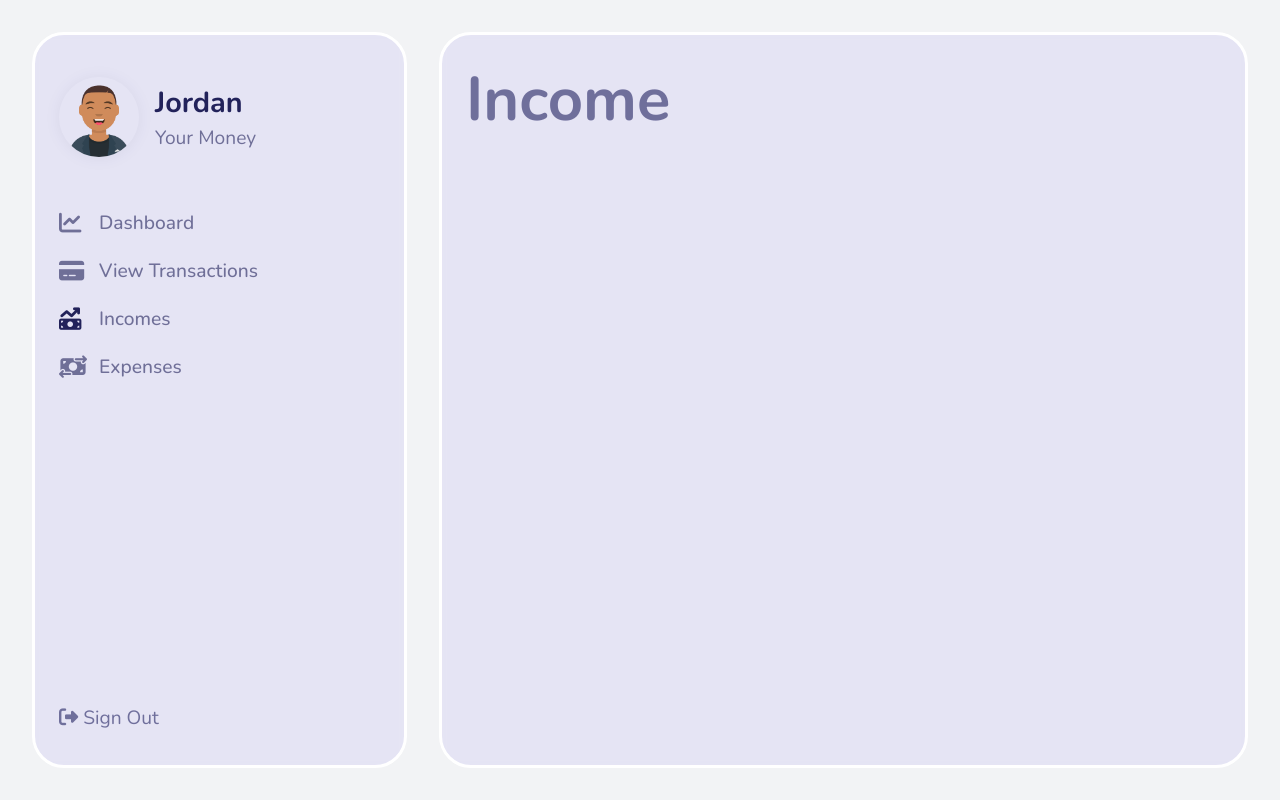
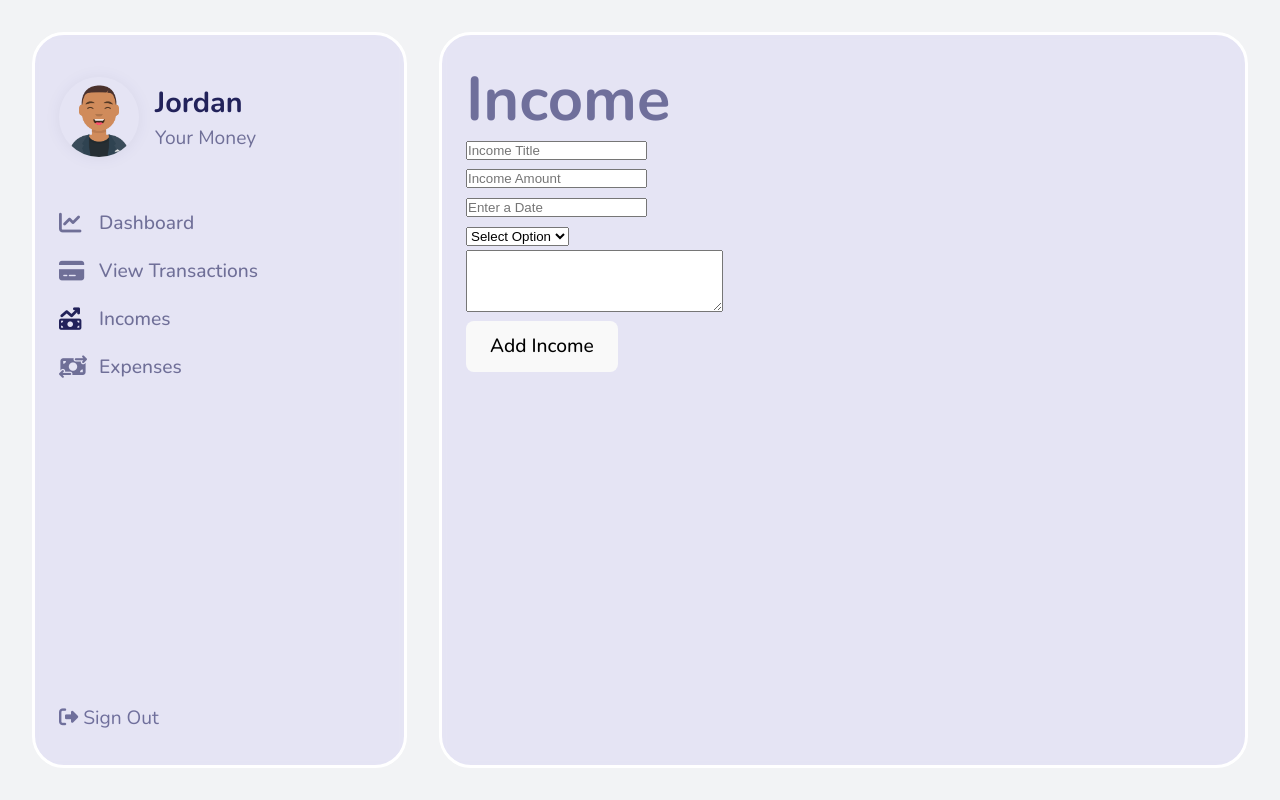
Before and after one commit to jhuffm8/Capstone-BudgetingApp, a React (Vite) app in the folder frontend/: page / in a window 1280 px wide. Both pictures are taken after a click on the item "Incomes". Built offline with nearby package versions, Linux system fonts and the light colour scheme.

Commit message:
created form for adding income

```diff
--- a/frontend/context/Global.jsx
+++ b/frontend/context/Global.jsx
@@ -1,8 +1,8 @@
-import { createContext, useState } from "react";
+import { createContext, useContext, useState } from "react";
 import axios from 'axios'
 const BASE_URL = `http://localhost:8080/api/`;
 
-export const GlobalContext = createContext(null)
+const GlobalContext = createContext({})
 
 
 
@@ -12,9 +12,8 @@ export const GlobalProvider = ({children}) => {
     const [expenses, setExpenses] = useState([]);
     const [error, setError] = useState(null);
 
-
     const addIncome = async (income) => {
-        const res = await axios.post(`${BASE_URL}income`, income)
+         const res = await axios.post(`${BASE_URL}income`, income)
             .catch((err) => {
                 setError(err.res.data.message)
             })
@@ -22,11 +21,11 @@ export const GlobalProvider = ({children}) => {
 
 
     return (
-        <GlobalContext.Provider value={'hello'}>
+        <GlobalContext.Provider value={{addIncome}}>
             {children}
         </GlobalContext.Provider>
     )
 
+}
 
-
-}
+export const useGlobal = () => useContext(GlobalContext)
--- a/frontend/src/App.jsx
+++ b/frontend/src/App.jsx
@@ -6,12 +6,11 @@ import { useState } from "react"
 import { DashBoard } from './Components/Dashboard';
 import { Expenses } from './Components/Expenses';
 import { Income } from './Components/Income';
-import { GlobalContext } from '../context/Global';
 
 function App() {
   const [select, setSelect ] = useState(1)
-  const global  =  GlobalContext;
-  console.log(global._currentValue)
+  // const global  =  GlobalContext;
+  // console.log(global._currentValue)
 
   const displayData = () => {
     switch(select){
--- /dev/null
+++ b/frontend/src/Components/Form.jsx
@@ -0,0 +1,83 @@
+import { useContext, useState } from "react";
+import DatePicker from 'react-datepicker';
+import "react-datepicker/dist/react-datepicker.css";
+import { useGlobal } from "../../context/Global";
+import styled from "styled-components";
+
+
+export function Form(){
+    const {addIncome} = useGlobal()
+    const [inputState, setInputState] = useState({
+        title: '',
+        amount: '',
+        date: '',
+        category: '',
+        description: '',
+    })
+    const {title, amount, date, category, description} = inputState;
+    const handleInput = name => (e) => {
+        setInputState({...inputState, [name]: e.target.value})
+
+    };
+
+    const handleSubmit = (e) => {
+        e.preventDefault()
+        addIncome(inputState)
+        console.log(inputState)
+    }
+
+
+
+    return (
+       <FormStyled onSubmit={handleSubmit}>
+        <div className="input-control">
+            <input
+            type="text"
+            value={title}
+            name={'title'}
+            placeholder="Income Title"
+            onChange={handleInput('title')}
+
+            />
+        </div>
+        <div className="input-control">
+            <input
+            type="text"
+            value={amount}
+            name={'amount'}
+            placeholder="Income Amount"
+            onChange={handleInput('amount')}
+            />
+        </div>
+        <div className="input-control">
+            <DatePicker
+                id='date'
+                placeholderText='Enter a Date'
+                selected={date}
+                 onChange={(date) => {
+                setInputState({...inputState, date: date})
+            }} ></DatePicker>
+        </div>
+        <div className="selects input-control">
+            <select required value={category} name="category" id="category" onChange={handleInput('category')}>
+                <option value="" disabled>Select Option</option>
+                <option value="salary">Salary</option>
+                <option value="freelancing">Freelancing</option>
+                <option value="investments">Investments</option>
+                <option value="stocks">Stocks</option>
+                <option value="other">Other</option>
+            </select>
+        </div>
+        <div className="input-control">
+            <textarea name="description" value={description} id="description" cols="30" rows="4" onChange={handleInput('description')}></textarea>
+        </div>
+        <div className="submit-btn">
+            <button>Add Income</button>
+        </div>
+       </FormStyled>
+    )
+}
+
+const FormStyled = styled.form`
+
+`;
--- a/frontend/src/Components/Income.jsx
+++ b/frontend/src/Components/Income.jsx
@@ -1,13 +1,15 @@
 import styled from "styled-components";
 import { InnerLayout } from "../styles/MainStyles";
-
+import { Form } from "./Form";
 export function Income(){
     return(
         <IncomeStyled>
             <InnerLayout>
                 <h1>Income</h1>
                 <div className="income-content">
-                    <div className="form-container"></div>
+                    <div className="form-container">
+                        <Form />
+                    </div>
                     <div className="incomes"></div>
                 </div>
             </InnerLayout>
```
